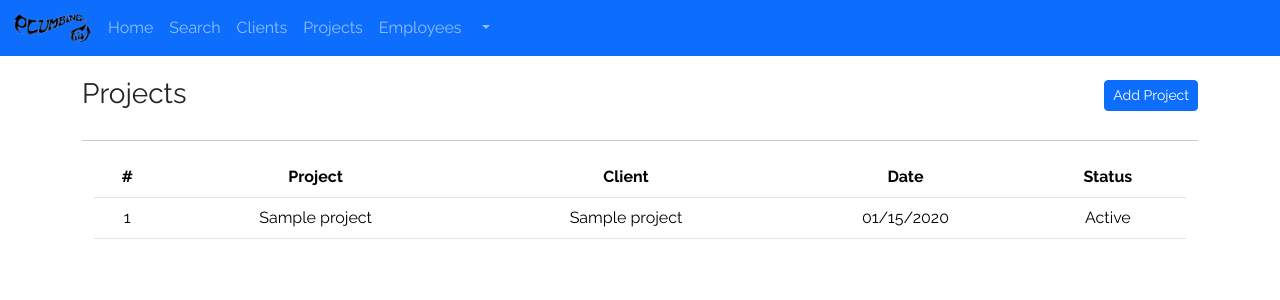
After one commit to Melz8bit/fiat-plumbing, a Flask app: template templates/projects.html in a window 1280 px wide. The commit adds this page. Shown: the top 300 px of the page. Run offline with Flask 3, Linux system fonts and the light colour scheme; the template is opened without the code that fills it: most values are stand-ins (such as "Sample title", 1, 10 or a date in 2020).

Commit message:
Finish client view and fixes
- Finalized adding a new project from the client page to autofill select box with client name
- Moved the projects list to it's own page and updated the nav bar to point to it

```diff
--- a/app.py
+++ b/app.py
@@ -30,13 +30,6 @@ app = Flask(__name__)
 app.config["SECRET_KEY"] = os.getenv("APP_KEY")
 
 engine = db_connect()
-# session = create_session(engine)
-# app.config["SESSION_TYPE"] = "sqlalchemy"
-# app.config.from_object(__name__)
-# Session(app)
-
-# USER_ID = "525bc4ea-b0f7-482d-a954-db517e6b5b89"
-# USER_ID = ""
 
 login_manager = LoginManager()
 login_manager.init_app(app)
@@ -210,6 +203,18 @@ def search():
     )
 
 
+@app.route("/projects")
+def projects_list():
+    user = database.get_user(session["user_id"])
+    projects = database.get_all_projects()
+
+    return render_template(
+        "projects.html",
+        user=user,
+        projects=projects,
+    )
+
+
 @app.route("/project/<project_id>")
 @app.route("/project/<project_id>/<new_project>")
 def project_view(project_id, new_project=False):
@@ -247,7 +252,6 @@ def project_add(client_id=None):
     form = ProjectForm()
 
     if form.validate_on_submit():
-        print("ji")
         project_id = form.project_id.data
         form.project_id.data = ""
         name = form.name.data
@@ -289,7 +293,6 @@ def project_add(client_id=None):
 
     if client_id:
         client = database.get_client(client_id)
-        print(client)
 
     return render_template(
         "project_add.html",
--- a/forms.py
+++ b/forms.py
@@ -132,7 +132,7 @@ class ProjectForm(FlaskForm):
         client_info = (clients["client_id"], clients["name"])
         client_options.append(client_info)
 
-    project_id = StringField("Poject ID", validators=[DataRequired()])
+    project_id = StringField("Project ID", validators=[DataRequired()])
     name = StringField("Project Name", validators=[DataRequired()])
     client = SelectField(
         "Client",
--- a/templates/nav.html
+++ b/templates/nav.html
@@ -12,7 +12,7 @@
                 <a class="nav-link" href="{{ url_for('main') }}">Home</a>
                 <a class="nav-link" href="{{ url_for('search') }}">Search</a>
                 <a class="nav-link" href="{{ url_for('client_list') }}">Clients</a>
-                <a class="nav-link" href="#">Projects</a>
+                <a class="nav-link" href="{{ url_for('projects_list') }}">Projects</a>
                 <a class="nav-link" href="#">Employees</a>
                 <ul class="navbar-nav">
                     <li class="nav-item dropdown">
--- /dev/null
+++ b/templates/projects.html
@@ -0,0 +1,32 @@
+<!DOCTYPE html>
+<html lang="en">
+
+<style>
+    .projectRow:hover {
+        cursor: pointer;
+    }
+</style>
+
+<head>
+    <title>Fiat Plumbing - Projects</title>
+
+    {% include 'bootstrap.html' %}
+
+    <style>
+        * {
+            font-family: "Raleway", sans-serif;
+        }
+    </style>
+</head>
+
+<body>
+    {% include 'nav.html' %}
+    <div class="container pt-4">
+        {% include 'projects_list.html' %}
+
+    </div>
+
+
+</body>
+
+</html>
--- /dev/null
+++ b/templates/projects_list.html
@@ -0,0 +1,42 @@
+<!-- Project Info -->
+<div class="row">
+    <div class="col">
+        <p class="fs-3 lh-1">Projects</p>
+    </div>
+    <div class="col-2 text-end">
+        <a class="btn btn-sm btn-primary" href="{{ url_for('project_add')}}">Add Project</a>
+    </div>
+</div>
+<hr>
+<div class="container text-center">
+    <table class="table table-hover">
+        <thead>
+            <tr class="text-center">
+                <th scope="col">#</th>
+                <th scope="col">Project</th>
+                <th scope="col">Client</th>
+                <th scope="col">Date</th>
+                <!-- <th scope="col">Amount</th> -->
+                <th scope="col">Status</th>
+            </tr>
+        </thead>
+        <tbody>
+            {% for project in projects %}
+            <tr id="{{project['project_id']}}" class="projectRow text-center" onclick=rowClick(id)>
+                <td scope="row">{{ project['project_id'] }}</td>
+                <td>{{ project['name'] }}</td>
+                <td>{{ project['clients.name']}}</td>
+                <td>{{ project['status_date'].strftime('%m/%d/%Y') }}</td>
+                <!-- <td>$2,000.00</td> -->
+                <td>{{ project['status'] | capitalize }}</td>
+            </tr>
+            <script>
+                function rowClick(project_id) {
+                    window.location = "/project/" + project_id;
+                }
+            </script>
+            {% endfor %}
+        </tbody>
+    </table>
+
+</div>
```
Also changed, not shown: templates/home.html (+1 -41 lines), templates/project_add.html (+6 -4 lines).
